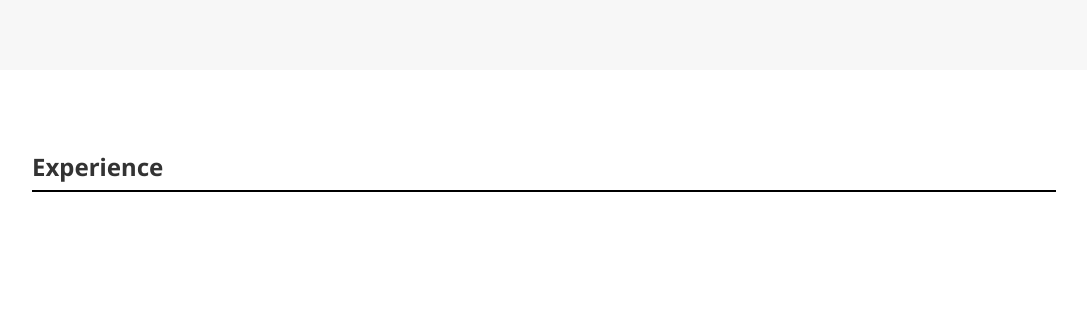
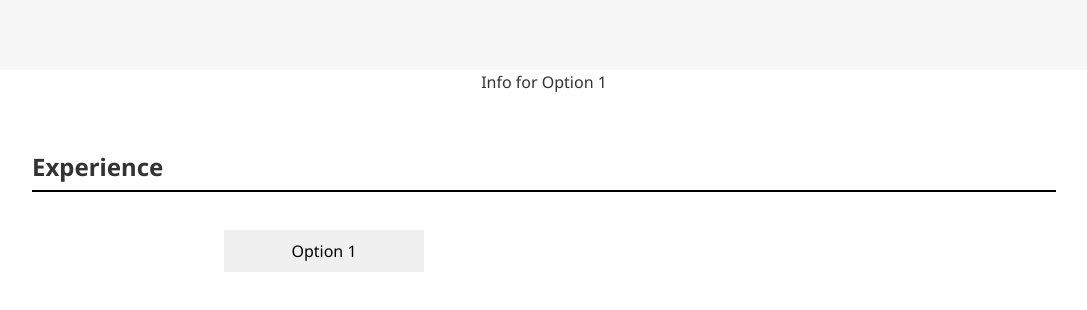
Before and after one commit to CalebLItalien/PortfolioWebsite, a React (Create React App) app: page / in a window 1280 px wide. Shown: the part 730-1040 px from the top of the page, without its empty margins (96-1183 px from the left). Built offline with nearby package versions, Linux system fonts and the light colour scheme.

Commit message:
dropdown

```diff
--- a/src/App.tsx
+++ b/src/App.tsx
@@ -82,7 +82,8 @@ export function App() {
   };
   return (
     <AppWrapper>
-      <NavigationBar onHeightChange={setNavBarHeight} scrollToSection={scrollToSection}/>
+      <NavigationBar onHeightChange={setNavBarHeight}
+          scrollToSection={scrollToSection}/>
       <CenteredSection id="home">
         <Home/>
       </CenteredSection>
--- a/src/components/NavigationBar.tsx
+++ b/src/components/NavigationBar.tsx
@@ -1,6 +1,6 @@
 import { ReactElement, useRef, useEffect } from "react";
 import styled from "styled-components";
-import {useName} from "../utils/useName";
+import {useName} from "../hooks/useName";
 import { theme } from "../theme";
 
 interface NavigationBarProps {
--- a/src/sections/Experience.tsx
+++ b/src/sections/Experience.tsx
@@ -1,6 +1,5 @@
-import React from 'react';
+import React, { useState } from 'react';
 import styled from 'styled-components';
-
 const ExperienceWrapper = styled.div`
   position: relative;
 `;
@@ -21,15 +20,80 @@ const Underline = styled.div`
   left: 10vw;
 `;
 
+const DropdownWrapper = styled.div`
+  position: absolute;
+  top: 20vh; // Adjust as needed
+  left: 25vw; // Center of the left half
+  width: 200px; // Adjust width as needed
+`;
+
+const DropdownButton = styled.button`
+  padding: 10px;
+  width: 100%;
+  border: none;
+  background-color: #f0f0f0;
+  cursor: pointer;
+`;
+
+type DropdownProps = {
+  show: boolean;
+};
+
+const DropdownContent = styled.div<DropdownProps>`
+  display: ${(props) => (props.show ? 'block' : 'none')};
+  position: absolute;
+  background-color: #f9f9f9;
+  min-width: 160px;
+  box-shadow: 0px 8px 16px 0px rgba(0,0,0,0.2);
+  z-index: 1;
+`;
+
+const DropdownOption = styled.button`
+  color: black;
+  padding: 12px 16px;
+  text-decoration: none;
+  display: block;
+  background: none;
+  border: none;
+  text-align: center;
+  cursor: pointer;
+
+  &:hover {
+    background-color: #f1f1f1;
+  }
+`;
+
 // interface ExperienceProps {
 //   // Properties for the Experience component
 // }
 
+
 const Experience: React.FC = () => {
+  const [showDropdown, setShowDropdown] = useState(false);
+  const [info, setInfo] = useState('Info for Option 1');
+  const [selectedOption, setSelectedOption] = useState('Option 1');
+
+  const toggleDropdown = () => setShowDropdown(!showDropdown);
+  const selectOption = (optionInfo: string, optionLabel: string) => {
+    setInfo(optionInfo);
+    setSelectedOption(optionLabel);
+    setShowDropdown(false);
+  }
   return (
     <ExperienceWrapper>
       <ExperienceTitle>Experience</ExperienceTitle>
       <Underline />
+      <DropdownWrapper>
+        <DropdownButton onClick={toggleDropdown}>{selectedOption}</DropdownButton>
+        {showDropdown && (
+          <DropdownContent show={showDropdown}>
+            <DropdownOption onClick={() => selectOption('Info for Option 1', 'Option 1')}>Option 1</DropdownOption>
+            <DropdownOption onClick={() => selectOption('Info for Option 2', 'Option 2')}>Option 2</DropdownOption>
+            <DropdownOption onClick={() => selectOption('Info for Option 3', 'Option 3')}>Option 3</DropdownOption>
+          </DropdownContent>
+        )}
+      </DropdownWrapper>
+      {info && <p>{info}</p>}
     </ExperienceWrapper>
   );
 };
--- a/src/utils/useName.ts
+++ /dev/null
@@ -1,12 +0,0 @@
-import {useState, useEffect} from 'react';
-
-export function useName() {
-    const [name, setName] = useState('');
-    useEffect(() => {
-        fetch('/name.txt')
-            .then(response => response.text())
-            .then(text => setName(text))
-            .catch(err => console.error("Failed to read name:", err))
-    }, []);
-    return name
-}
```
